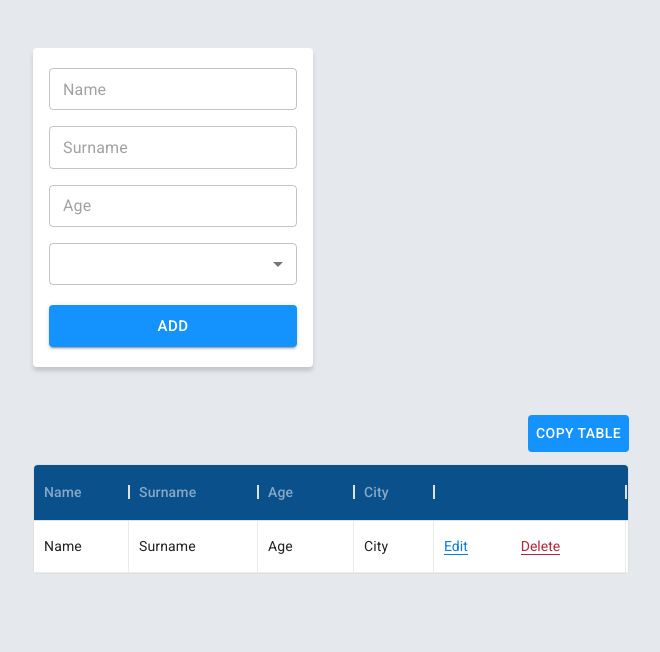
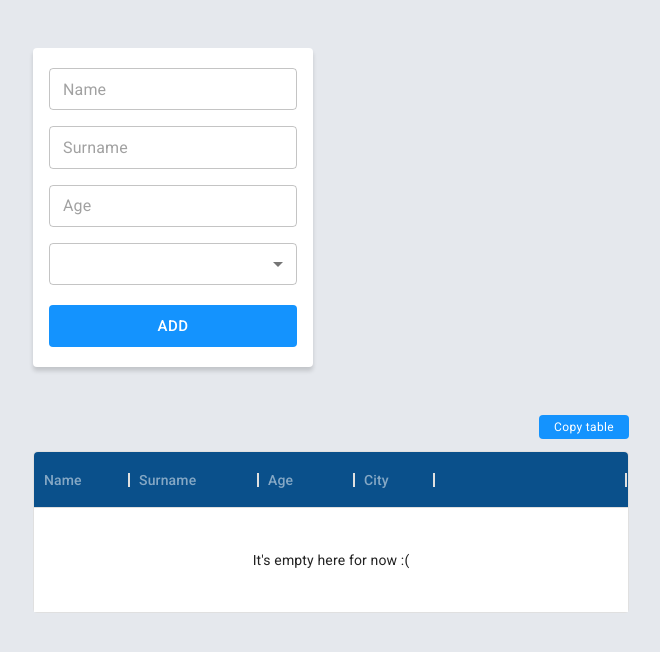
Before and after one commit to VoitihovichP/table_generator_test_task, a React (Vite) app: page / in a window 1280 px wide. Shown: the top 652 px of the page, without its empty margins (282-942 px from the left). Built offline with nearby package versions, Linux system fonts and the light colour scheme.

Commit message:
style: change styles for button component

```diff
--- a/index.html
+++ b/index.html
@@ -6,7 +6,7 @@
     <meta name="viewport" content="width=device-width, initial-scale=1.0" />
     <title>Table Generator</title>
   </head>
-  <body>
+  <body id="body">
     <div id="root"></div>
     <script type="module" src="/src/main.tsx"></script>
   </body>
--- a/src/Screens/TablesScreen/components/Form/Form.tsx
+++ b/src/Screens/TablesScreen/components/Form/Form.tsx
@@ -97,7 +97,7 @@ export const Form: FC<FormProps> = ({ mode = 'create', rowData, onSubmit }) => {
             options={CITIES_LIST}
           />
         </div>
-        <Button size="large" variant="contained" fullWidth type="submit">
+        <Button size="large" fullWidth type="submit">
           {mode === 'edit' ? 'Edit' : 'Add'}
         </Button>
       </form>
--- a/src/Screens/TablesScreen/components/UserInfoGrid/UserInfoGrid.tsx
+++ b/src/Screens/TablesScreen/components/UserInfoGrid/UserInfoGrid.tsx
@@ -51,7 +51,9 @@ export const UserInfoGrid: FC<UserInfoGridProps> = ({
   return (
     <div>
       <div className={styles.userInfoGrid__buttons}>
-        <Button onClick={handleCopyTable}>Copy table</Button>
+        <Button onClick={handleCopyTable} size="small">
+          Copy table
+        </Button>
         {!isFirstTable && (
           <button
             className={styles.userInfoGrid__deleteButton}
--- a/src/components/Button/Button.tsx
+++ b/src/components/Button/Button.tsx
@@ -3,9 +3,6 @@ import {
   Button as MuiButton,
   ButtonProps as MuiButtonProps,
 } from '@mui/material';
-import cn from 'classnames';
-
-import styles from './Button.module.scss';
 
 type ButtonProps = MuiButtonProps;
 
@@ -13,15 +10,12 @@ export const Button: FC<ButtonProps> = ({
   children,
   onClick,
   className,
-  color = 'primary',
   fullWidth,
   ...rest
 }) => {
   return (
     <MuiButton
-      className={cn(className, {
-        [styles.customButton_primary]: color === 'primary',
-      })}
+      className={className}
       onClick={onClick}
       {...rest}
       fullWidth={fullWidth}
--- a/src/components/DataGrid/DataGrid.module.scss
+++ b/src/components/DataGrid/DataGrid.module.scss
@@ -19,3 +19,10 @@
     }
   }
 }
+
+.emptyOverlay {
+  display: flex;
+  align-items: center;
+  justify-content: center;
+  height: 100%;
+}
--- a/src/components/DataGrid/DataGrid.tsx
+++ b/src/components/DataGrid/DataGrid.tsx
@@ -4,6 +4,7 @@ import {
   DataGridProps as MuiDataGridProps,
 } from '@mui/x-data-grid';
 import cn from 'classnames';
+import { EmptyOverlay } from 'Components/DataGrid/EmptyOverlay.tsx';
 
 import styles from './DataGrid.module.scss';
 
@@ -22,6 +23,11 @@ export const DataGrid: FC<DataGridProps> = ({
       rows={rows}
       hideFooter={hideFooter}
       disableColumnMenu
+      autoHeight
+      slots={{
+        noResultsOverlay: EmptyOverlay,
+        noRowsOverlay: EmptyOverlay,
+      }}
       className={cn(styles.customDataGrid, className)}
       {...rest}
     />
--- /dev/null
+++ b/src/components/DataGrid/EmptyOverlay.tsx
@@ -0,0 +1,9 @@
+import { FC } from 'react';
+
+import styles from './DataGrid.module.scss';
+
+export const EmptyOverlay: FC = () => {
+  return (
+    <div className={styles.emptyOverlay}>It&apos;s empty here for now :(</div>
+  );
+};
--- a/src/store/reducers/tablesSlice.ts
+++ b/src/store/reducers/tablesSlice.ts
@@ -15,15 +15,7 @@ const initialState: InitialState = {
   tables: [
     {
       id: generateUniqueId(),
-      rows: [
-        {
-          id: generateUniqueId(),
-          name: 'Name',
-          surname: 'Surname',
-          age: 'Age',
-          city: 'City',
-        },
-      ],
+      rows: [],
     },
   ],
 };
--- a/src/styles/index.scss
+++ b/src/styles/index.scss
@@ -1,4 +1,6 @@
 @use 'vars' as *;
+
+@import './mui/button';
 
 @import '@fontsource/roboto/300.css';
 @import '@fontsource/roboto/400.css';
--- a/src/components/Button/Button.module.scss
+++ b/src/styles/mui/button.scss
@@ -1,7 +1,7 @@
 @use 'Styles/vars' as *;
 
-.customButton {
-  &_primary {
+#body {
+  .MuiButtonBase-root {
     color: $white !important;
     background: $blue !important;
     &:hover {
@@ -11,4 +11,11 @@
       background: $disable-grey !important;
     }
   }
+  .MuiButton-sizeSmall {
+    min-width: 90px;
+    height: 24px;
+    font-size: 12px;
+    font-weight: 400;
+    text-transform: none;
+  }
 }
```
